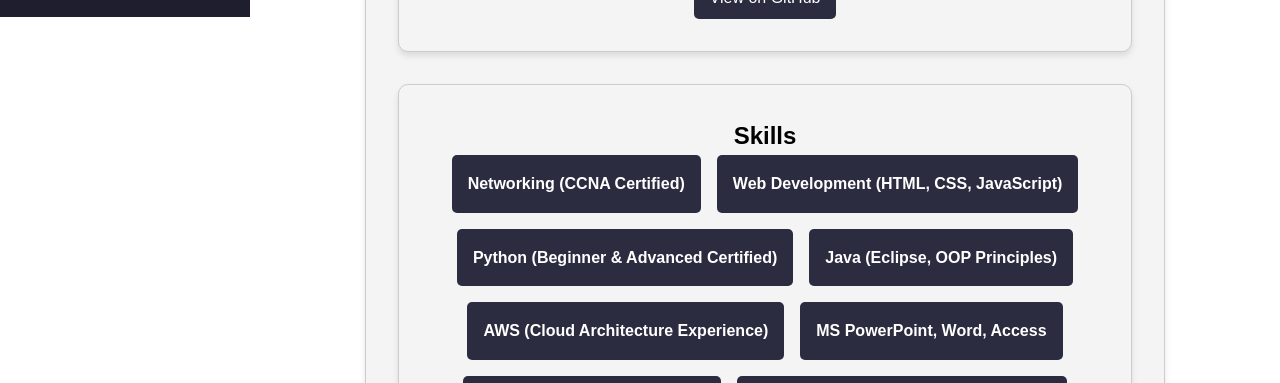
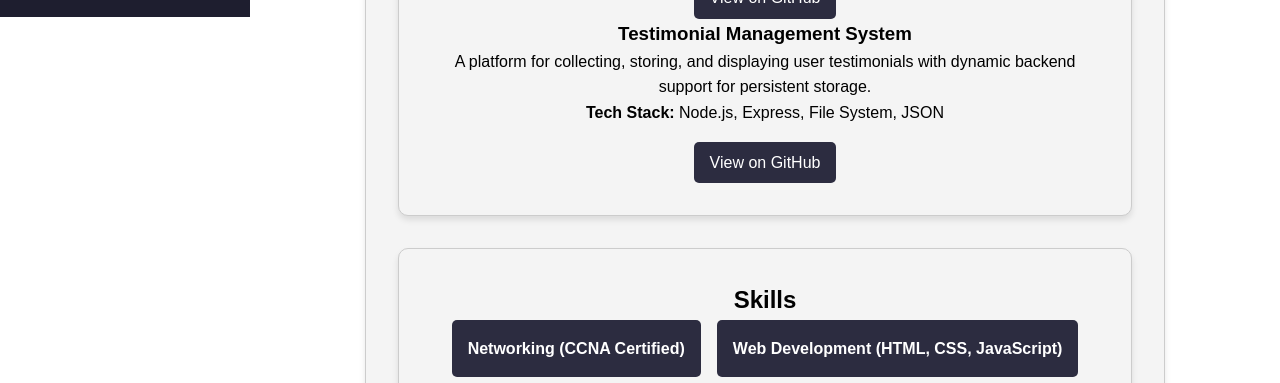
Before and after one commit to biTo24/Portofolio, a plain HTML site: page index.html in a window 1280 px wide. Shown: the part 783-1166 px from the top of the page. Drawn offline with Linux system fonts and the light colour scheme.

Commit message:
Added new project
Added project Testimonial App

```diff
--- a/index.html
+++ b/index.html
@@ -58,6 +58,13 @@
         <p><strong>Tech Stack:</strong> Python, BeautifulSoup, Tkinter</p>
         <a href="https://github.com/biTo24/Web-Scraping" target="_blank">View on GitHub</a>
       </article>
+      <article class="project">
+        <h3>Testimonial Management System</h3>
+        <p>A platform for collecting, storing, and displaying user testimonials with dynamic backend support for persistent storage.</p>
+        <p><strong>Tech Stack:</strong> Node.js, Express, File System, JSON</p>
+        <a href="https://github.com/biTo24/Testimonial-App" target="_blank">View on GitHub</a>
+      </article>
+
     </section>
 
 
```
